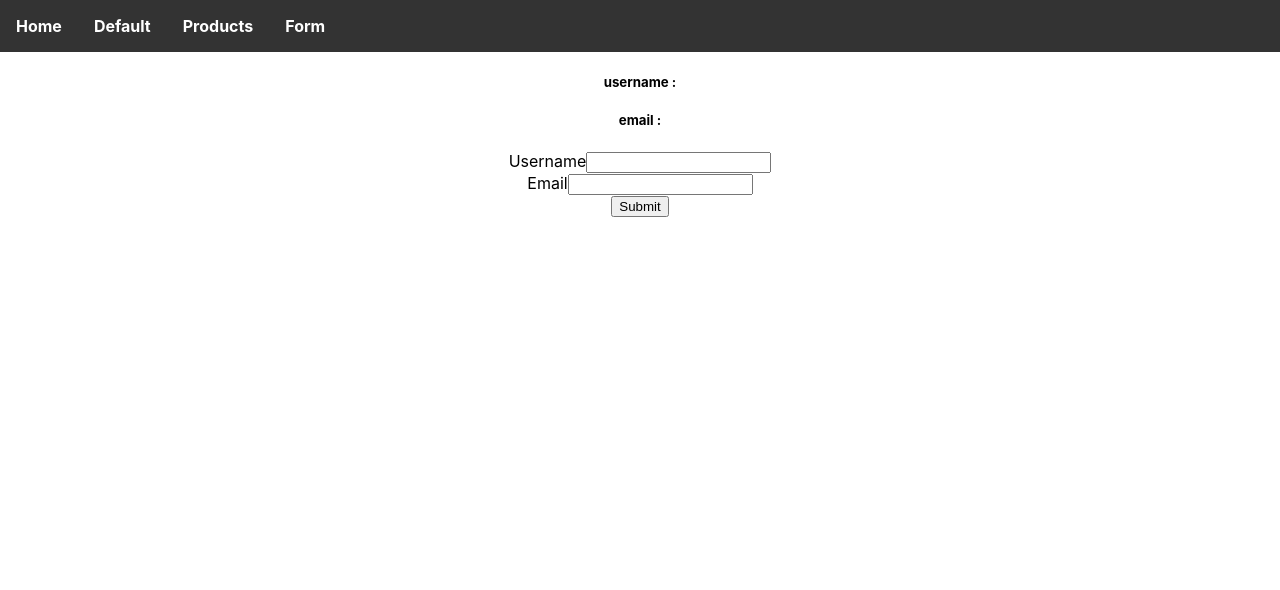
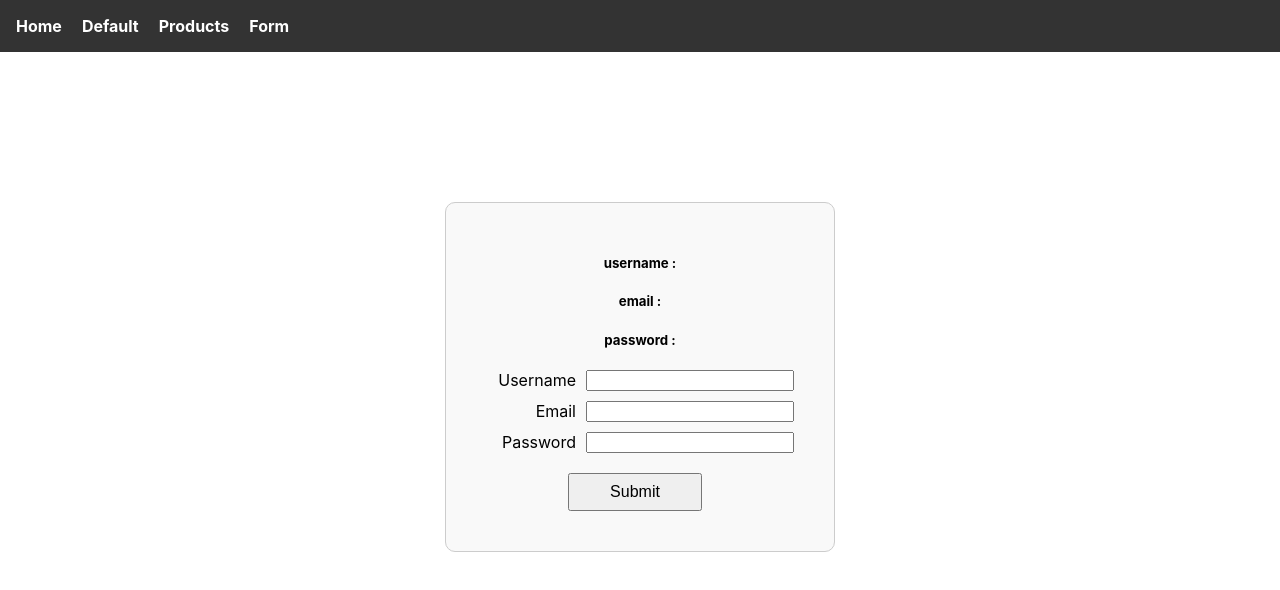
Before and after one commit to rcsoliz/desarrollo-front-end-react, a React (Create React App) app: page /login in a window 1280 px wide. Shown: the top 590 px of the page. Built offline with nearby package versions, Linux system fonts and the light colour scheme.

Commit message:
task-end step-1

```diff
--- a/package.json
+++ b/package.json
@@ -2,11 +2,11 @@
   "name": "desarrollo-front-end-react",
   "version": "0.1.0",
   "private": true,
-  "homepage": "https://rcsoliz.github.io/desarrollo-front-end-react",
   "dependencies": {
     "@testing-library/jest-dom": "^5.17.0",
     "@testing-library/react": "^13.4.0",
     "@testing-library/user-event": "^13.5.0",
+    "framer-motion": "^11.3.29",
     "react": "^18.3.1",
     "react-dom": "^18.3.1",
     "react-redux": "^9.1.2",
--- a/src/App.css
+++ b/src/App.css
@@ -64,3 +64,124 @@
 a:hover {
   color: #ffcc00;
 }
+/*styles forms*/
+.container {
+  display: flex;
+  justify-content: center;
+  align-items: center;
+  margin-top: 150px;
+}
+
+form {
+  max-width: 400px;
+  margin: 0 auto;
+  padding: 30px;
+  border: 1px solid #ccc;
+  border-radius: 10px;
+  background-color: #f9f9f9;
+}
+
+form h2 {
+  text-align: center;
+  margin-bottom: 40px;
+}
+
+form h5 {
+  text-align: center;
+}
+form div {
+  display: flex;
+  align-items: center;
+  margin: 10px 0;
+  padding-right: 10px;
+}
+
+form div label {
+  width: 100px;
+  margin-right: 10px;
+  text-align: right;
+}
+
+form div input {
+  flex: 1;
+  min-width: 200px;
+  width: calc(100% - 120px);
+}
+
+.button-container {
+  display: flex;
+  justify-content: center;
+}
+
+.button-container button {
+  padding: 8px 40px;
+  font-size: 16px;
+  margin-top: 10px;
+}
+
+/*styles for modals*/
+.modal-overlay {
+  position: fixed;
+  top: 0;
+  left: 0;
+  right: 0;
+  bottom: 0;
+  background: rgba(0, 0, 0, 0.5);
+  display: flex;
+  justify-content: center;
+  align-items: center;
+  z-index: 1000;
+}
+
+.notification-success {
+  background-color: #efd6bd;
+  color: #cc8259;
+  padding: 2rem;
+  border: 1px solid #cc8259;
+  border-radius: 0.5rem;
+  max-width: 500px;
+  width: 90%;
+  text-align: center;
+  position: relative;
+}
+
+.close-btn-success {
+  position: absolute;
+  top: 0.5rem;
+  right: 0.5rem;
+  background: transparent;
+  border: none;
+  color: #7e4f1a;
+  font-size: 1.5rem;
+  cursor: pointer;
+}
+
+/*Nav configuraction*/
+nav {
+  display: flex;
+  justify-content: space-between;
+  align-items: center;
+  background-color: #333; /* Color de fondo del nav */
+  padding: 1rem;
+}
+
+nav ul {
+  display: flex;
+  list-style-type: none;
+  margin: 0;
+  padding: 0;
+}
+
+nav ul li {
+  margin-right: 20px;
+}
+
+nav ul li a {
+  color: white; /* Color de los links */
+  text-decoration: none;
+}
+
+nav span {
+  color: white; /* Color del texto en el span */
+  margin-left: auto;
+}
--- /dev/null
+++ b/src/components/ModalInfo.jsx
@@ -0,0 +1,29 @@
+import { motion } from "framer-motion";
+
+const ModalInfo = ({ visible, message, onClose }) => {
+    if (!visible) {
+        return null;
+    }
+
+    return (
+        <div className="modal-overlay">
+            <motion.div
+                className="notification-success"
+                initial={{opacity: 0, y: -20}}
+                animate={{opacity: 1, y: 0}}
+                transition={{duration: 0.5}}
+            >
+                <div>
+                    <p>{message}</p>
+                </div>
+                <button
+                    className="close-btn-success"
+                    onClick={onClose}>
+                    X
+                </button>
+            </motion.div>
+        </div>
+    );
+};
+
+export default ModalInfo
--- a/src/redux/form/formReducer.js
+++ b/src/redux/form/formReducer.js
@@ -3,8 +3,10 @@
 const initialState = {
     formData: {
         username: "",
-        email:""
+        email:"",
+        password:"",
     },
+    defaultPassword: "mod7ReactUSIP",
 };
 
 const formReducer = (state = initialState, action) => {
@@ -14,7 +16,8 @@
                 ...state,
                 formData:{
                     ...state.formData,
-                    ...action.formData,
+                    ...state.defaultPassword,
+                    ...action.payload,
                 }
             }
         }
--- a/src/screens/Forms/LoginForm.jsx
+++ b/src/screens/Forms/LoginForm.jsx
@@ -1,23 +1,52 @@
 import useForm from "../../hooks/useForm";
 import { useSelector, useDispatch } from "react-redux";
 import {saveFormData} from "../../redux/form/formAction";
+import { motion } from "framer-motion";
+import ModalInfo from "../../components/ModalInfo";
+
+import { useState } from "react";
 
 const LoginForm =() => {
-    const [values, handleChange] = useForm({ username: '', email:''});
+    const [values, handleChange] = useForm({ username: '', email:'', password: ''});
+    const [showModalInfo, setShowModalInfo] = useState(false);
     const form = useSelector(state => state.form);
     const dispatch = useDispatch();
 
     const handleChangeSubmit = (event) => {
         event.preventDefault();
-        console.log( values);
+        console.log(values);
+        if (values.password && form.defaultPassword !== values.password) {
             dispatch(saveFormData(values));
+            setShowModalInfo(true);
+        }
     }
 
+    const hideModalInfo = () => {
+        setShowModalInfo(false);
+    };
+
+
+    const showModal = () => {
+        setShowModalInfo(true);
+    }
+
+
     return (
-        <div>
+        <motion.div
+            initial={{opacity: 0, y: -70}}
+            animate={{opacity: 1, y: 0}}
+            transition={{duration: 1}}
+        >
+            <ModalInfo
+                 visible={showModalInfo}
+                 message={"Password incorrecto!!!"}
+                 onClose={hideModalInfo}
+             />
+            <div className="container">
                 <form onSubmit={handleChangeSubmit}>
                     <h5>username : {form.formData.username}</h5>
                     <h5>email : {form.formData.email}</h5>
+                    <h5>password : {form.formData.password}</h5>
                     <div>
                         <label htmlFor="username">Username</label>
                         <input
@@ -38,9 +67,23 @@
                             onChange={handleChange}
                         />
                     </div>
+                    <div>
+                        <label htmlFor="password">Password</label>
+                        <input
+                            type="text"
+                            id="password"
+                            name="password"
+                            value={values.password}
+                            onChange={handleChange}
+                        />
+                    </div>
+                    <div className="button-container">
                         <button type="submit">Submit</button>
+                        {/* <button onClick={showModal}>Mostrar Modal</button> */}
+                    </div>
                 </form>
             </div>
+        </motion.div>
     );
 };
 
```
Also changed, not shown: src/screens/FilterableProductTable.jsx (+0 -18 lines), 1 other file (tests, documents, lock files or other folders). Lines whose indentation alone changed are shown as unchanged.
